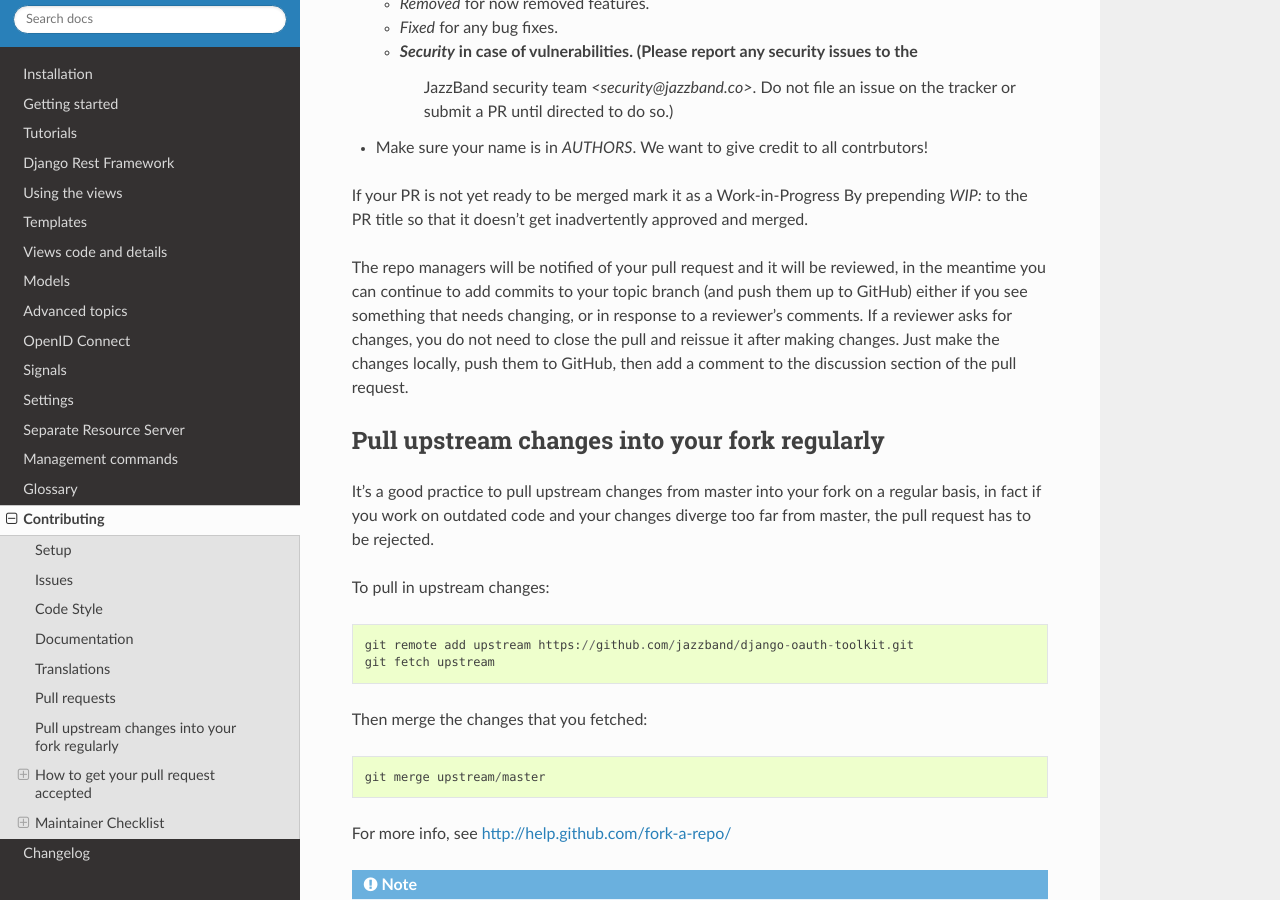
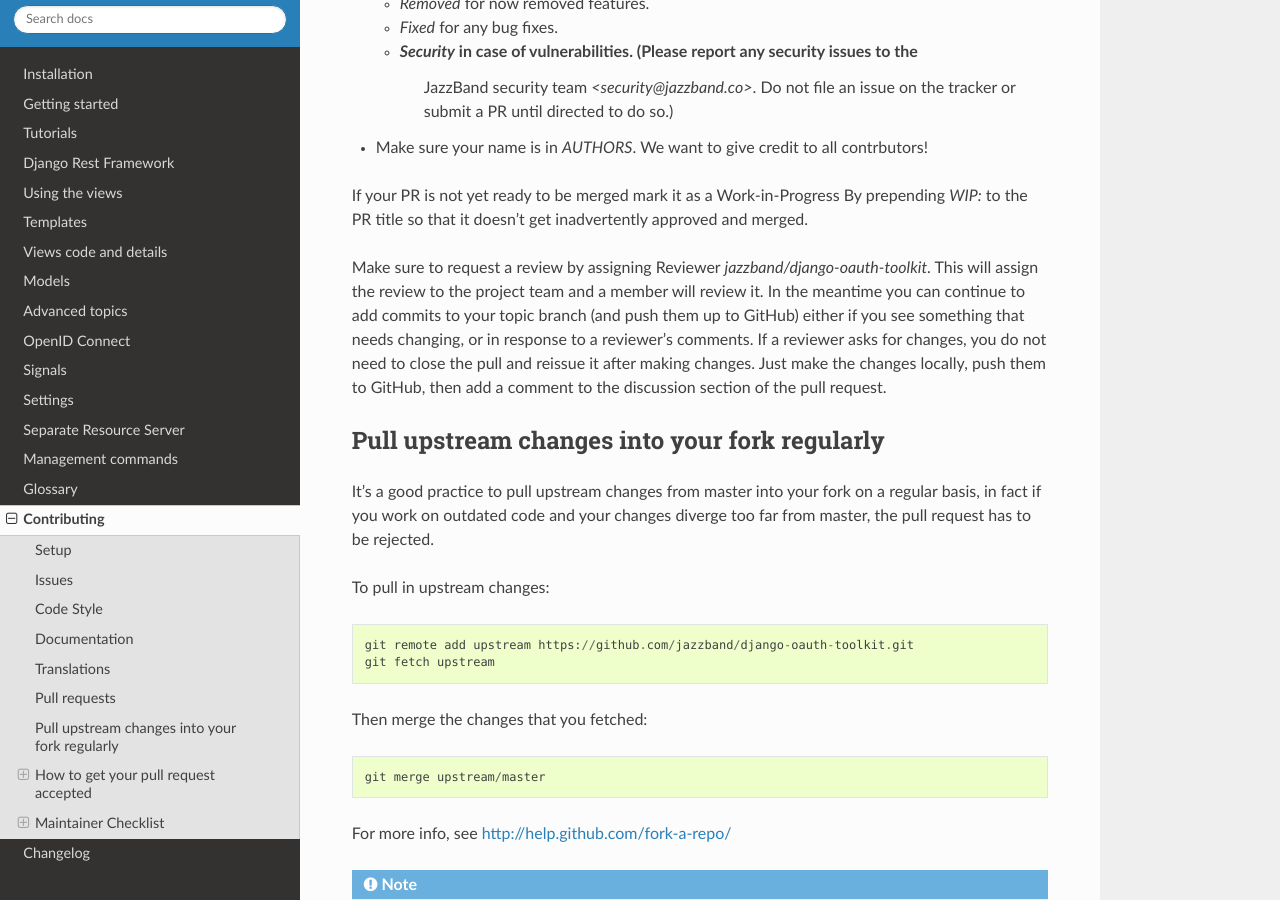
Before and after one commit to sheriffwoody0922/oauth-python-django, a Sphinx documentation site: the page built from docs/contributing.rst, in a window 1280 px wide and 900 px high, scrolled down 3260 px. Built offline with Sphinx 7.4.7 and the Read the Docs theme 2.0.0, drawn with Linux system fonts in a browser that asks for light colours; the version number is read from the project's files by our own code.

Commit message:
Update contribution guidelines to request PR review by project team. (#1044)

```diff
--- a/docs/contributing.rst
+++ b/docs/contributing.rst
@@ -154,7 +154,8 @@ When you begin your PR, you'll be asked to provide the following:
 If your PR is not yet ready to be merged mark it as a Work-in-Progress
 By prepending `WIP:` to the PR title so that it doesn't get inadvertently approved and merged.
 
-The repo managers will be notified of your pull request and it will be reviewed, in the meantime you can continue to add
+Make sure to request a review by assigning Reviewer `jazzband/django-oauth-toolkit`.
+This will assign the review to the project team and a member will review it. In the meantime you can continue to add
 commits to your topic branch (and push them up to GitHub) either if you see something that needs changing, or in
 response to a reviewer's comments.  If a reviewer asks for changes, you do not need to close the pull and reissue it
 after making changes. Just make the changes locally, push them to GitHub, then add a comment to the discussion section
```
